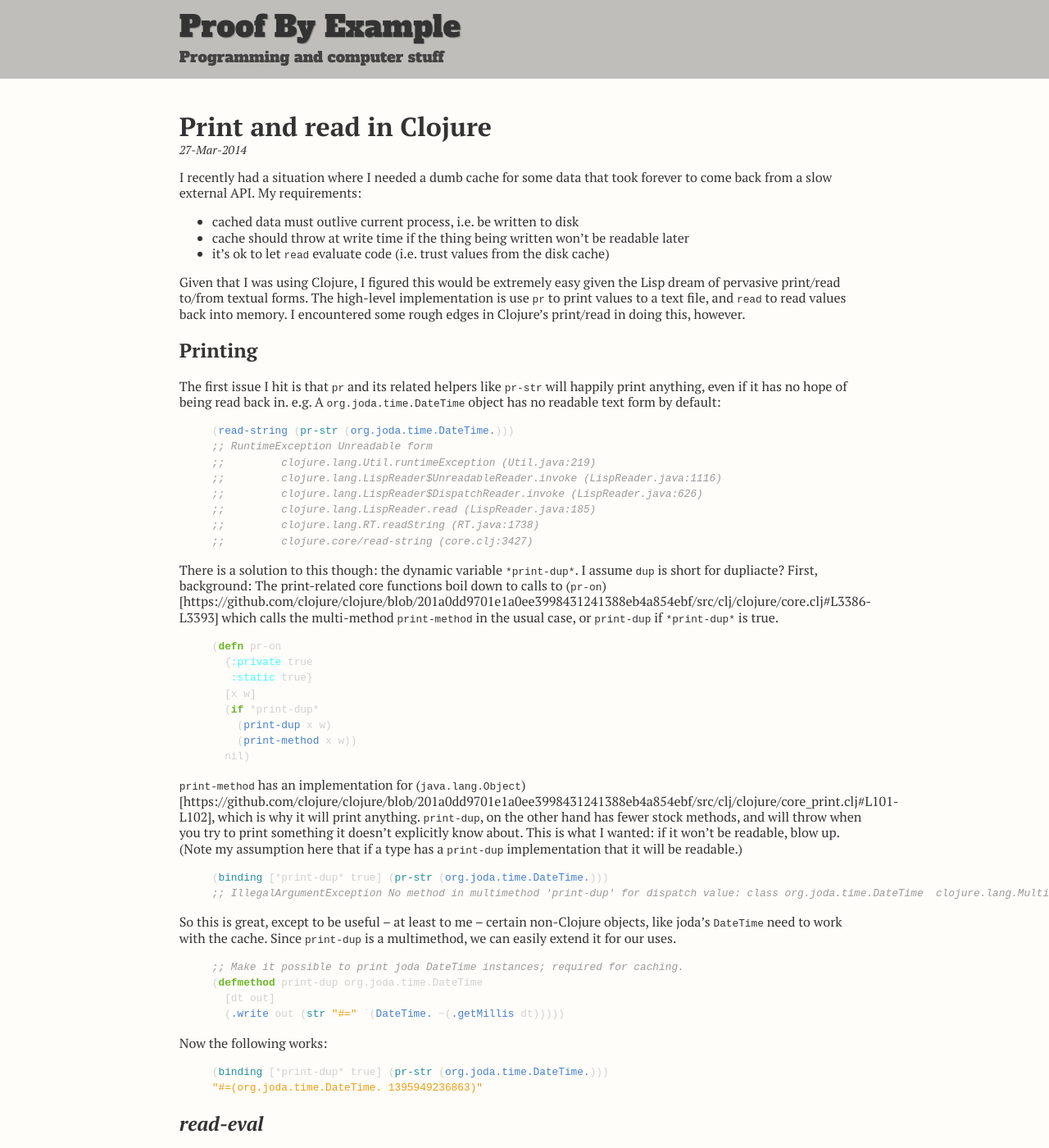
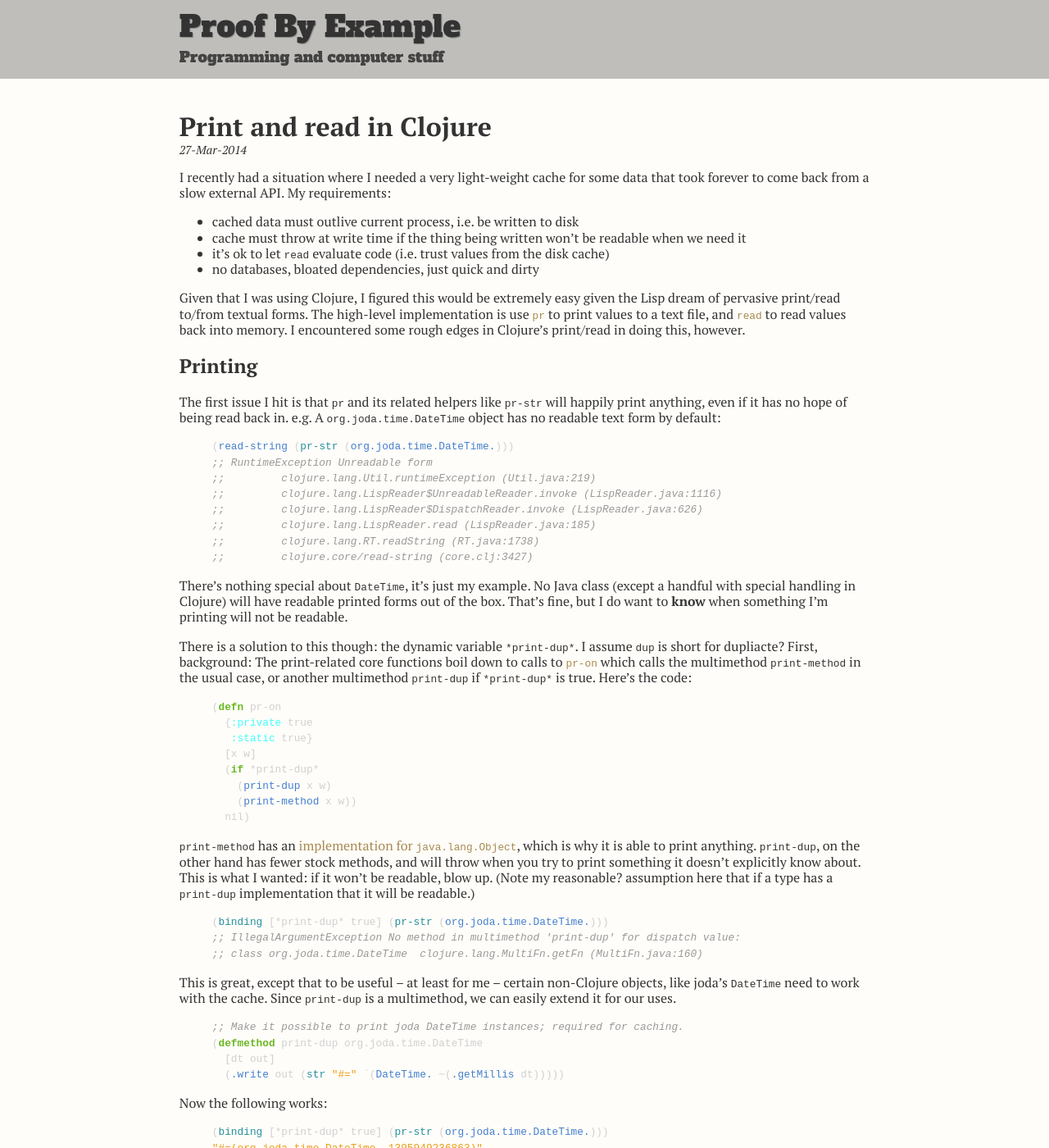
Before and after one commit to overthink/pbe, a Jekyll site: the page built from _posts/2014-03-27-print-and-read-in-clojure.markdown, in a window 1280 px wide and 1400 px high. Shown: the whole window at 82% size. Built offline with Jekyll 4.4.1, drawn with Linux system fonts in a browser that asks for light colours; comment, search, counter and statistics services are not loaded; some of the changed text lies outside the part shown.

Commit message:
Some fixes

```diff
--- a/_posts/2014-03-27-print-and-read-in-clojure.markdown
+++ b/_posts/2014-03-27-print-and-read-in-clojure.markdown
@@ -3,17 +3,22 @@
 title: Print and read in Clojure
 ---
 
-I recently had a situation where I needed a dumb cache for some data that took
-forever to come back from a slow external API.  My requirements:
+I recently had a situation where I needed a very light-weight cache for some
+data that took forever to come back from a slow external API.  My requirements:
 
 * cached data must outlive current process, i.e. be written to disk
-* cache should throw at write time if the thing being written won't be readable later
+* cache must throw at write time if the thing being written won't be readable
+  when we need it
 * it's ok to let `read` evaluate code (i.e. trust values from the disk cache)
+* no databases, bloated dependencies, just quick and dirty
 
 Given that I was using Clojure, I figured this would be extremely easy given
 the Lisp dream of pervasive print/read to/from textual forms.  The high-level
-implementation is use `pr` to print values to a text file, and `read` to read
-values back into memory.  I encountered some rough edges in Clojure's
+implementation is use
+[`pr`](http://clojure.github.io/clojure/clojure.core-api.html#clojure.core/pr)
+to print values to a text file, and
+[`read`](http://clojure.github.io/clojure/clojure.core-api.html#clojure.core/read)
+to read values back into memory.  I encountered some rough edges in Clojure's
 print/read in doing this, however.
 
 ## Printing
@@ -33,12 +38,17 @@
 ;;         clojure.core/read-string (core.clj:3427)
 {% endhighlight %}
 
+There's nothing special about `DateTime`, it's just my example.  No Java class
+(except a handful with special handling in Clojure) will have readable printed
+forms out of the box.  That's fine, but I do want to **know** when something
+I'm printing will not be readable.
+
 There is a solution to this though: the dynamic variable `*print-dup*`.  I
 assume `dup` is short for dupliacte?  First, background: The print-related core
 functions boil down to calls to
-(`pr-on`)[https://github.com/clojure/clojure/blob/201a0dd9701e1a0ee3998431241388eb4a854ebf/src/clj/clojure/core.clj#L3386-L3393]
-which calls the multi-method `print-method` in the usual case, or `print-dup`
-if `*print-dup*` is true.
+[`pr-on`](https://github.com/clojure/clojure/blob/201a0dd9701e1a0ee3998431241388eb4a854ebf/src/clj/clojure/core.clj#L3386-L3393)
+which calls the multimethod `print-method` in the usual case, or another
+multimethod `print-dup` if `*print-dup*` is true.  Here's the code:
 
 {% highlight clojure %}
 (defn pr-on
@@ -51,20 +61,21 @@
   nil)
 {% endhighlight %}
 
-`print-method` has an implementation for
-(`java.lang.Object`)[https://github.com/clojure/clojure/blob/201a0dd9701e1a0ee3998431241388eb4a854ebf/src/clj/clojure/core_print.clj#L101-L102],
-which is why it will print anything.  `print-dup`, on the other hand has fewer
+`print-method` has an [implementation for
+`java.lang.Object`](https://github.com/clojure/clojure/blob/201a0dd9701e1a0ee3998431241388eb4a854ebf/src/clj/clojure/core_print.clj#L101-L102),
+which is why it is able to print anything.  `print-dup`, on the other hand has fewer
 stock methods, and will throw when you try to print something it doesn't
 explicitly know about.  This is what I wanted: if it won't be readable, blow
-up.  (Note my assumption here that if a type has a `print-dup` implementation
+up.  (Note my reasonable? assumption here that if a type has a `print-dup` implementation
 that it will be readable.)
 
 {% highlight clojure %}
 (binding [*print-dup* true] (pr-str (org.joda.time.DateTime.)))
-;; IllegalArgumentException No method in multimethod 'print-dup' for dispatch value: class org.joda.time.DateTime  clojure.lang.MultiFn.getFn (MultiFn.java:160)
+;; IllegalArgumentException No method in multimethod 'print-dup' for dispatch value:
+;; class org.joda.time.DateTime  clojure.lang.MultiFn.getFn (MultiFn.java:160)
 {% endhighlight %}
 
-So this is great, except to be useful -- at least to me -- certain non-Clojure
+This is great, except that to be useful -- at least for me -- certain non-Clojure
 objects, like joda's `DateTime` need to work with the cache.  Since `print-dup`
 is a multimethod, we can easily extend it for our uses.
 
@@ -82,31 +93,34 @@
 "#=(org.joda.time.DateTime. 1395949236863)"
 {% endhighlight %}
 
-## *read-eval*
+## \*read-eval\*
 
-Note that I use `#=` in the output here.  This is an undocumented, but well
+Notice that I use `#=` in the output here.  This is an undocumented, but well
 used, reader macro that causes the following form to be evaluated after it is
-read (i.e. at read time), but only if *read-eval* is true (which it is by
+read (i.e. at read time), but only if `*read-eval*` is true (which it is by
 default).  This feels a bit scary on the surface -- an attacker could plant
 `#=(fire-missiles :now)` in the cached data -- but I'm accepting it.  In my
 case, a user that can modify the cached data already has the same access level
-as the program does.  See references below for some more on *read-eval* safety.
+as the program does.  See references below for some more on `*read-eval*` safety.
 
 In general, you need to ensure `*read-eval*` to read things printed by
 `print-dup`. Search for `defmethod print-dup`
 [here](https://github.com/clojure/clojure/blob/201a0dd9701e1a0ee3998431241388eb4a854ebf/src/clj/clojure/core_print.clj)
 to see how often it is used in the stock methods for `print-dup`.
 
+Things appear to be printing.  Now for the read side.
+
 ## Reading
 
-Most of the complexity I encoutnered was on the print side, so reading is pretty easy: just make sure `*read-eval*` is set:
+Most of the complexity I encountered was on the print side, so reading is
+pretty easy: just make sure `*read-eval*` is set:
 
 {% highlight clojure %}
-(binding [*read-eval* true] (read-string "#=(org.joda.time.DateTime. 1395949236863)"))
+(binding [*read-eval* true] (read-string (pr-str org.joda.time.DateTime.)))
 ;; #<DateTime 2014-03-27T15:40:36.863-04:00>
 {% endhighlight %}
 
-# y u do dis struct-map?
+## y u do dis struct-map?
 
 I wrote all this up, using `pr` and `read` to read/write files on disk, and
 started using it.  Right away things blew up: `IllegalArgumentException No
@@ -117,17 +131,21 @@
 #=(clojure.lang.PersistentStructMap/create {:a 1, :b 2})
 {% endhighlight %}
 
-`struct-map`.  Old, and largely replaced by records.  Who the hell uses struct
-maps?  I don't...?  er, But I do use `resultset-seq` extensively, and it
-returns struct maps.  These things get through the `print-dup` method because
-`PersistentStructMap` implements `IPersistentMap`, which is handled by
+[`struct-map`s](http://clojure.org/data_structures#Data%20Structures-StructMaps).
+Old, and largely replaced by records.  Who the hell uses struct maps?  I
+don't...?  er, But I do use
+[`resultset-seq`](http://clojure.github.io/clojure/clojure.core-api.html#clojure.core/resultset-seq)
+extensively, and it returns struct maps.  These things get through `print-dup`
+because `PersistentStructMap` implements `IPersistentMap`, which is handled by
 `print-dup`
 [here](https://github.com/clojure/clojure/blob/201a0dd9701e1a0ee3998431241388eb4a854ebf/src/clj/clojure/core_print.clj#L216).
-The fact that they can't be a read is an ancient bug that doesn't look likely
-to be fixed: [CLJ-176](http://dev.clojure.org/jira/browse/CLJ-176).  Ugh.  I
-found an easy work-around, and while it's not really in the spirit of
-`print-dup`, it works for me: convert struct maps to regular maps before
-printing:
+The fact that they can't be a read is an [ancient
+bug](http://dev.clojure.org/jira/browse/CLJ-176) that doesn't look likely to be
+fixed.  Ugh.
+
+I found an easy work-around, and while it's not really in the
+spirit of `print-dup`, it works for me: convert struct maps to regular maps
+before printing:
 
 {% highlight clojure %}
 ;; Convert struct maps into something readable before printing
@@ -138,12 +156,12 @@
 {% endhighlight %}
 
 I don't know if there are more instances of this type of thing (printable with
-print-dup, but not readable); I haven't found them yet, but this cache doesn't
-see a great variety of values.
+print-dup, but not readable); I haven't found any yet.  This cache doesn't see
+a great variety of values, however.
 
 ## tl;dr
 
-How to print and read anything:
+How to print things and be confident you can read them later:
 
 * bind `*print-dup*` to true at print time
 * add `print-dup` methods as necessary for your custom and 3rd party types
@@ -151,6 +169,7 @@
 * set `*read-eval*` to true at read time
 
 References
+
 * [Don't use XML/JSON for Clojure-only persistence/messaging](http://amalloy.hubpages.com/hub/Dont-use-XML-JSON-for-Clojure-only-persistence-messaging)
 * [struct-maps aren't readable](http://dev.clojure.org/jira/browse/CLJ-176)
-* [*read-eval* safety discussion, decisions](https://groups.google.com/forum/#!topic/clojure/qUk-bM0JSGc)
+* [`*read-eval*` safety discussion, decisions](https://groups.google.com/forum/#!topic/clojure/qUk-bM0JSGc)
```
